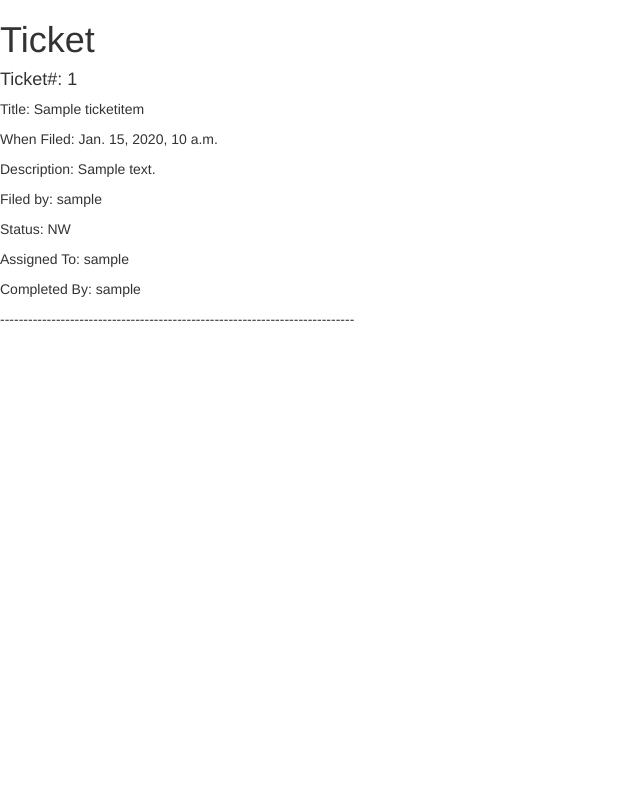
After one commit to amandalynnes/bugtracker, a Django app: page /ticket/1/ in a window 1280 px wide. The commit adds this page. Shown: the whole page, without its empty margins (0-640 px from the left). Run offline with Django 3.2, Linux system fonts and the light colour scheme; tables that the repository leaves empty hold one stand-in row (values such as "Sample post"); some libraries are stand-ins or nearby versions.

Commit message:
added links to individual ticket pages with more information, changed homepage to render tickets as unordered lists instead of paragraphs

```diff
--- a/bugtracker_app/models.py
+++ b/bugtracker_app/models.py
@@ -25,7 +25,7 @@ from django.conf import settings
 # TODO: start working on views.py
     # 1. create views - STARTED
     # 2. hook up urls - STARTED
-    # 3. get login page set up and working properly
+    # 3. get login page set up and working properly -COMPLETE
     # 4. work on view to add new ticket
     # 5. work on view to make ticket in-progress
     # 6. work on view to make ticket done
@@ -66,5 +66,6 @@ class TicketItem(models.Model):
     )
     assigned_to = models.ForeignKey(CustomUser, null=True, on_delete=models.CASCADE, related_name="assigned_to")
     completed_by = models.ForeignKey(CustomUser, null=True, on_delete=models.CASCADE, related_name="completed_by")
+
     def __str__(self):
         return self.title
--- a/bugtracker_app/views.py
+++ b/bugtracker_app/views.py
@@ -1,6 +1,6 @@
 from django.shortcuts import render, HttpResponseRedirect, reverse
 from django.utils import timezone
-from .forms import CustomUserForm, LoginForm
+from .forms import CustomUserForm, LoginForm, TicketItemForm
 from .models import TicketItem, CustomUser
 from django.contrib.auth import authenticate, login, logout
 from django.contrib.auth.decorators import login_required
@@ -32,3 +32,31 @@ def login_view(request):
     return render(request, 'login_view.html', {
         'heading': 'Login Here',
         'form': form})
+
+
+def ticket_view(request, ticket_id):
+    ticket = TicketItem.objects.get(id=ticket_id)
+    return render(request, "ticket_view.html", {
+        'heading': 'Ticket',
+        "ticket": ticket})
+
+
+def add_ticket(request):
+    if request.method == 'POST':
+        form = TicketItemForm(request.POST)
+        if form.is_valid():
+            data = form.cleaned_data
+            new_ticket = TicketItem.objects.create(
+               title=data['title'],
+            #    author=request.user.author,
+               description=data['description'],
+               ticket_status=data['ticket_status']
+            )
+            return HttpResponseRedirect(reverse('ticket', args=[new_ticket.id]))
+
+    form = TicketItemForm()
+    return render(
+        request,
+        "add_ticket.html",
+        {'form': form}
+    )
--- a/bugtracker_proj/urls.py
+++ b/bugtracker_proj/urls.py
@@ -22,4 +22,6 @@ urlpatterns = [
     path('', views.index_view, name='home'),
     # path('accounts/login/', admin.site.urls),
     path('accounts/login/', views.login_view, name='login'),
+    path('addticket/', views.add_ticket, name='add_ticket'),
+    path('ticket/<int:ticket_id>/', views.ticket_view, name='ticket'),
 ]
--- /dev/null
+++ b/templates/ticket_view.html
@@ -0,0 +1,21 @@
+<head>
+    <link rel="stylesheet" href="//maxcdn.bootstrapcdn.com/bootstrap/3.2.0/css/bootstrap.min.css">
+    <link rel="stylesheet" href="//maxcdn.bootstrapcdn.com/bootstrap/3.2.0/css/bootstrap-theme.min.css">
+
+</head>
+
+<body>
+    <h1>{{ heading }}</h1>
+
+            <h4>Ticket#: {{ ticket.id }}</h4>
+            <p>Title: {{ ticket.title }}</p>
+            <p>When Filed: {{ ticket.dt_filed }}</p>
+            <p>Description: {{ ticket.description }}</p>
+            <p>Filed by: {{ ticket.filed_by }}</p>
+            <p>Status: {{ ticket.ticket_status }}</p>
+            <p>Assigned To: {{ ticket.assigned_to }}</p>
+            <p>Completed By: {{ ticket.completed_by }}</p>
+            <p>----------------------------------------------------------------------------</p>
+
+
+</body>
```
Also changed, not shown: bugtracker_app/forms.py (+23 -0 lines), templates/add_ticket.html (added, +21 -0 lines), templates/index.html (+42 -47 lines).
